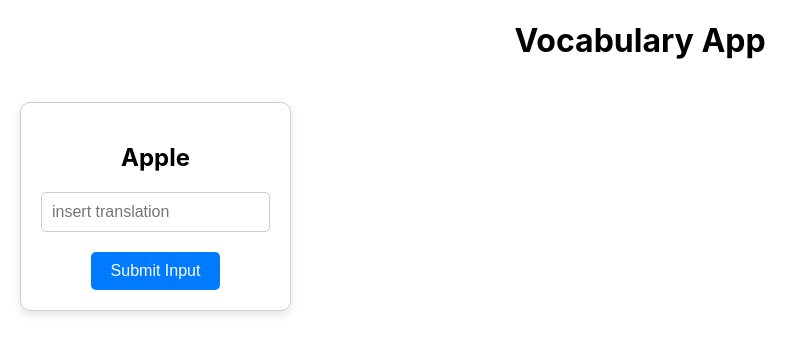
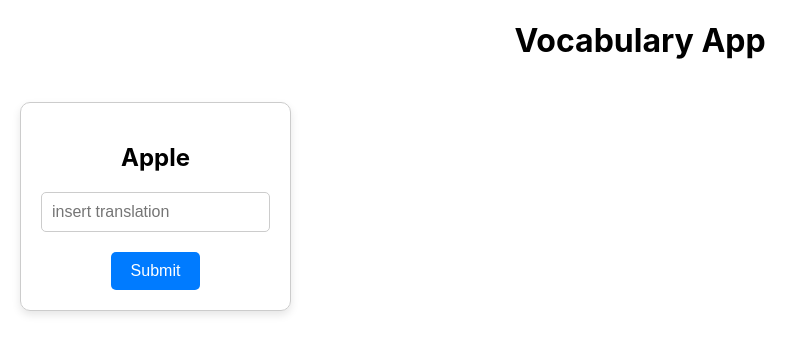
Before and after one commit to vauhochzett/liberate-language-learning, a React (Create React App) app in the folder my-app/: page / in a window 1280 px wide. Shown: the top 354 px of the page, without its empty margins (0-808 px from the left). Built offline with nearby package versions, Linux system fonts and the light colour scheme; no server answers.

Commit message:
update click functionality

```diff
--- a/my-app/src/App.js
+++ b/my-app/src/App.js
@@ -5,7 +5,7 @@ import Vocabulary from "./Vocabulary";
 import Cookies from "js-cookie";
 
 function App() {
-  const [currentIndex, setCurrentIndex] = useState(0); // New state for current index
+  const [currentIndex, setCurrentVocabIndex] = useState(0); // New state for current index
 
   const checkAccountData = useCallback(async () => {
     const accId = Cookies.get("accId");
@@ -35,9 +35,9 @@ function App() {
     }
   };
 
-  const handleNextVocab = () => {
+  const moveToNextVocab = () => {
     if (currentIndex < vocabularies.length - 1) {
-      setCurrentIndex(currentIndex + 1);
+      setCurrentVocabIndex(currentIndex + 1); // Move to the next vocab
     }
   };
 
@@ -48,7 +48,7 @@ function App() {
         <Vocabulary
           key={currentIndex}
           word={vocabularies[currentIndex].word}
-          onNext={handleNextVocab} // Pass the handleNextVocab function as a prop
+          onNext={moveToNextVocab} // Pass the handleNextVocab function as a prop
         />
       </div>
     </div>
--- a/my-app/src/Vocabulary.js
+++ b/my-app/src/Vocabulary.js
@@ -7,11 +7,14 @@ const Vocabulary = ({ word, onNext }) => {
   const [flipped, setFlipped] = useState(false);
   const [inputValue, setInputValue] = useState("");
   const [certificate, setCertificate] = useState(null); // New state for certificate
+  const [clickCount, setClickCount] = useState(0); // New state for click count
   const [correctWord, setCorrectWord] = useState(null); // New state for corrected word
 
   const handleSubmit = async () => {
     setFlipped(true);
 
+    if (clickCount === 0) {
+      // First click: Verify the word
       const response = await fetch("/verifyWord", {
         method: "POST",
         headers: {
@@ -29,11 +32,20 @@ const Vocabulary = ({ word, onNext }) => {
         const data = await response.json(); // Parse the JSON response
         setCorrect(data?.Correct); // Set the 'correct' state based on the response
         setCertificate(data?.Certificate); // Set the 'certificate' state based on the response
-      setCorrectWord(data?.CorrectWord); // Set the 'correctWord' state based on the response
-      onNext(); // Move to the next vocabulary word
+        setCorrectWord(data?.CorrectWord);
       } else {
         console.error("Failed to mark word as correct.");
         setCorrect(false);
+      }
+
+      setClickCount(1); // Increment click count
+    } else {
+      // Second click: Move to the next word
+      onNext(); // Call the onNext function to move to the next word
+      setClickCount(0); // Reset click count
+      setFlipped(false); // Reset the flipped state
+      setInputValue(""); // Clear the input value
+      setCorrect(null); // Reset the correct state
     }
   };
 
@@ -55,7 +67,9 @@ const Vocabulary = ({ word, onNext }) => {
             value={inputValue}
             onChange={handleInputChange}
           />
-          <button onClick={handleSubmit}>Submit Input</button>
+          <button onClick={handleSubmit}>
+            {!clickCount ? "Submit" : "Next Word"}
+          </button>
         </div>
         <div className="card-back">
           {correct === true && <span>✅</span>}
```
Lines whose indentation alone changed are shown as unchanged.
